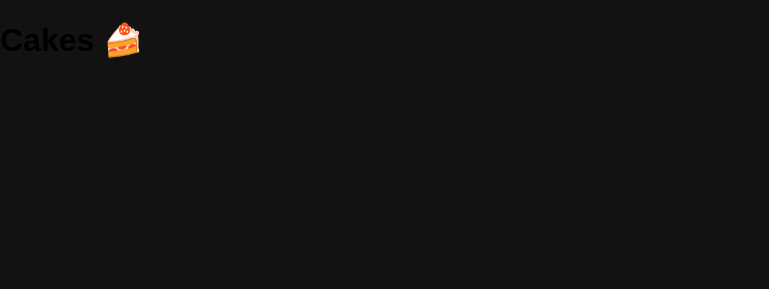
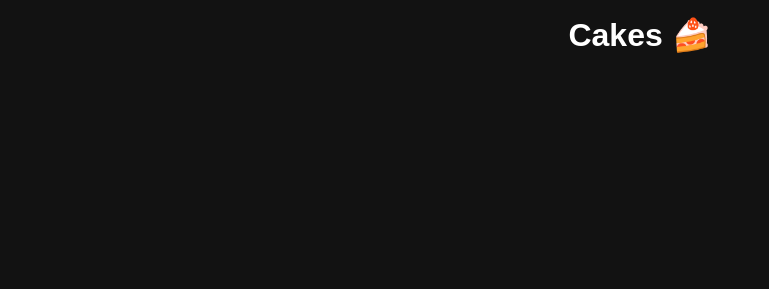
Before and after one commit to SuspectAX/Cakes, a plain HTML site: page index.html in a window 1280 px wide. Shown: the whole page, without its empty margins (0-769 px from the left). Drawn offline with Linux system fonts and the light colour scheme.

Commit message:
Update style.css

```diff
--- a/style.css
+++ b/style.css
@@ -2,6 +2,13 @@ body {
     margin: 0;
     background-color: #121212;
     font-family: 'Arial', sans-serif;
+    color: white; /* Set text color to white for better visibility */
+}
+
+.gallery-title {
+    text-align: center; /* Center-align the title */
+    margin: 1rem 0; /* Add margin around the title */
+    font-size: 2rem; /* Set font size for the title */
 }
 
 .kodfun-galeri {
```
